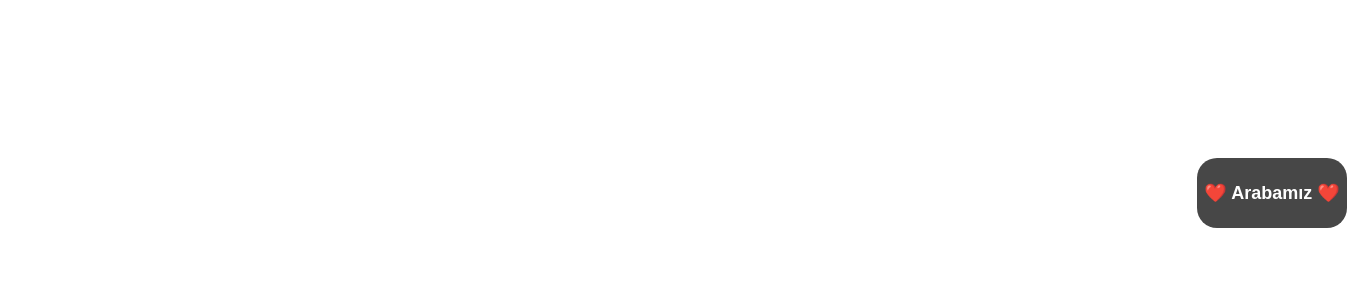
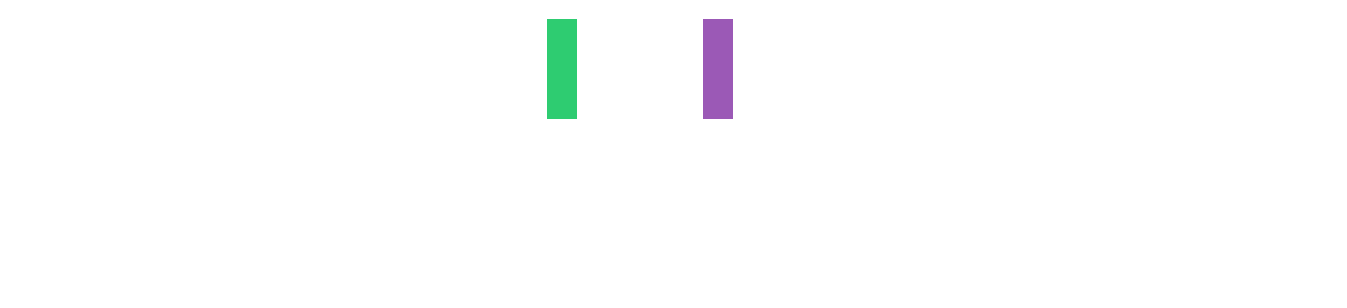
Before and after one commit to alikemalbayram/arava, a plain HTML site: page index.html in a window 1280 px wide. Shown: the part 492-800 px from the top of the page, 1347 px wide, since content can reach past the window. Drawn offline with Linux system fonts and the light colour scheme.

Commit message:
Update index.html

```diff
--- a/index.html
+++ b/index.html
@@ -29,26 +29,9 @@
             right: -150px;
             animation: moveRight 5s ease-in-out forwards;
         }
-        .car {
-            position: absolute;
-            bottom: 10%;
-            left: 50%;
-            width: 150px;
-            height: 70px;
-            background-color: #444;
-            border-radius: 20px;
-            text-align: center;
-            line-height: 70px;
-            font-size: 18px;
-            font-weight: bold;
-            color: white;
-            opacity: 0;
-            transform: translateX(-50%);
-            animation: showCar 6s forwards, driveOff 12s forwards;
-        }
         .message {
             position: absolute;
-            top: 30%;
+            top: 40%;
             width: 100%;
             text-align: center;
             font-size: 40px;
@@ -77,13 +60,30 @@
             0% { transform: scale(1); }
             100% { transform: scale(1.2); }
         }
-        @keyframes showCar {
-            0% { opacity: 0; }
-            100% { opacity: 1; }
+
+        /* Characters (Simple Shapes) */
+        .boy::before, .girl::before {
+            content: '';
+            display: block;
+            width: 50px;
+            height: 50px;
+            background-color: #3498db;
+            border-radius: 50%;
+            margin: 0 auto;
         }
-        @keyframes driveOff {
-            0% { left: 50%; }
-            100% { left: 120%; }
+        .boy::after, .girl::after {
+            content: '';
+            display: block;
+            width: 30px;
+            height: 100px;
+            background-color: #2ecc71;
+            margin: 0 auto;
+        }
+        .girl::before {
+            background-color: #e74c3c;
+        }
+        .girl::after {
+            background-color: #9b59b6;
         }
     </style>
 </head>
@@ -96,11 +96,6 @@
         Rabia Sude
     </div>
 
-    <!-- Car -->
-    <div class="car">
-        ❤️ Arabamız ❤️
-    </div>
-
     <!-- Message -->
     <div class="message">
         Ali Kemal ❤️ Rabia Sude
```
